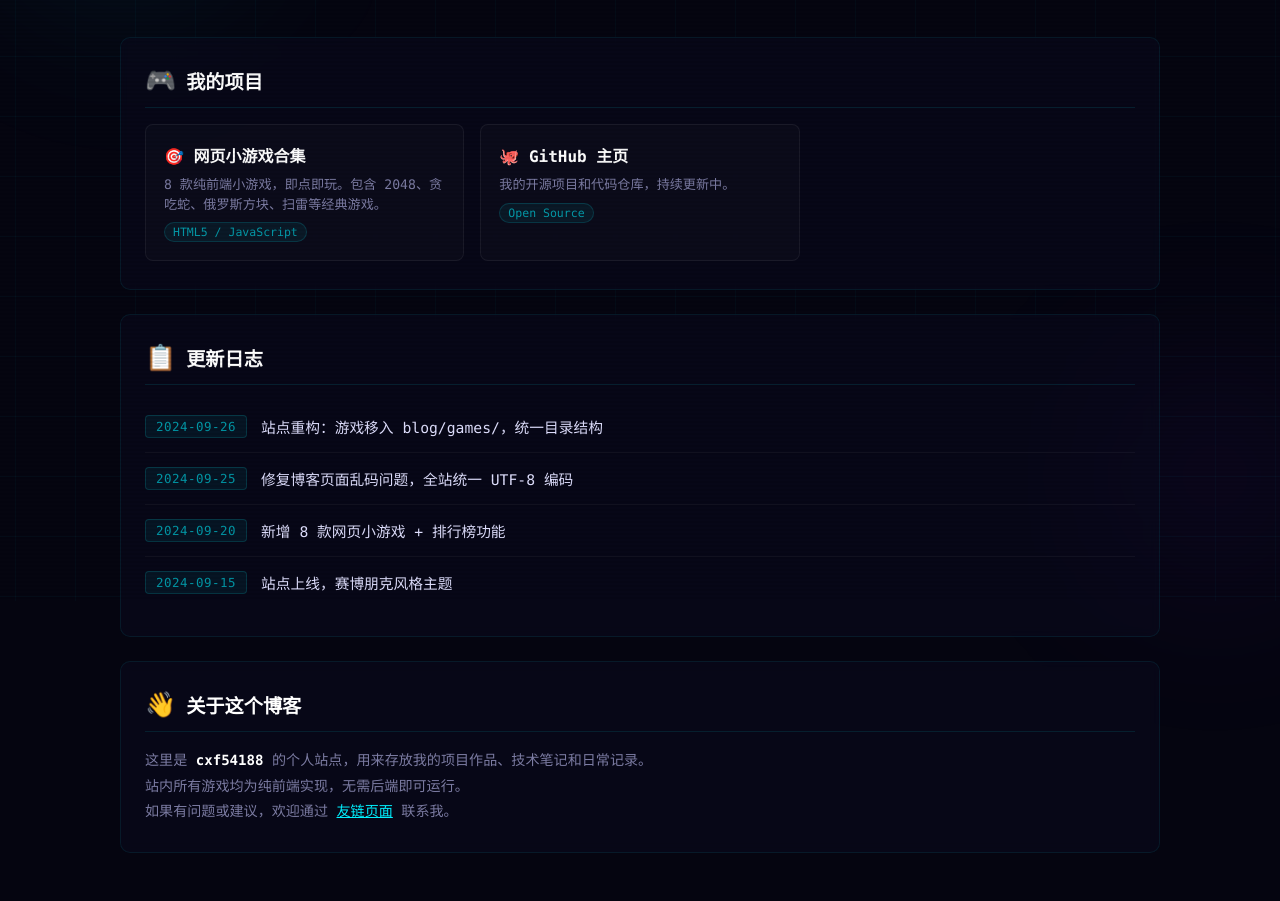
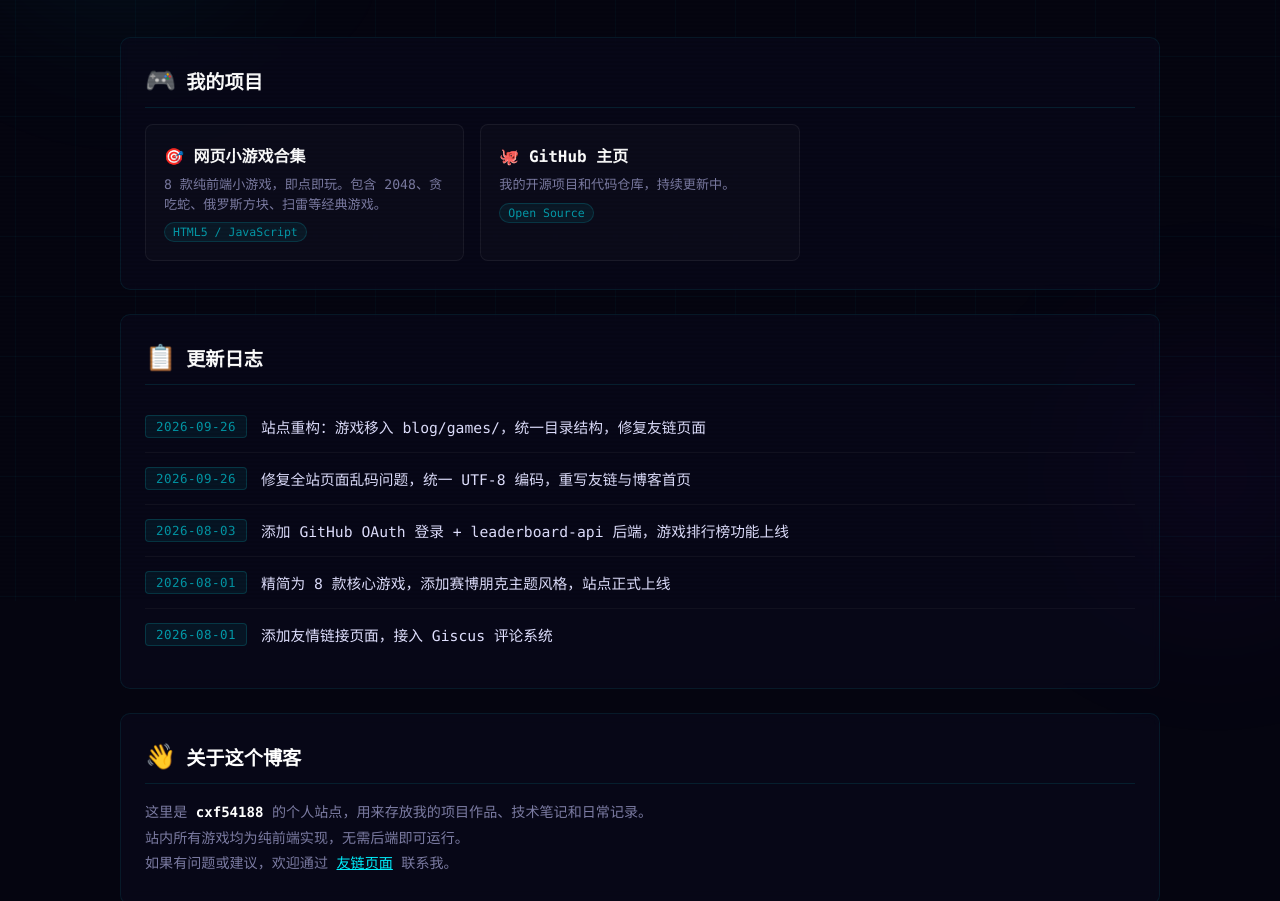
Before and after one commit to cxf54188/cxf54188.github.io, a plain HTML site: page blog/index.html in a window 1280 px wide. Shown: the part 199-1100 px from the top of the page. Drawn offline with Linux system fonts and the light colour scheme.

Commit message:
fix: update changelog dates to 2026, dynamic copyright year

```diff
--- a/blog/index.html
+++ b/blog/index.html
@@ -264,22 +264,26 @@ body {
     <!-- 文章/更新日志板块 -->
     <div class="section-block">
         <h2><span class="sec-icon">📋</span> 更新日志</h2>
-        <ul class="post-list">
+                <ul class="post-list">
             <li class="post-item">
-                <span class="post-date">2024-09-26</span>
-                <a class="post-title" href="#">站点重构：游戏移入 blog/games/，统一目录结构</a>
+                <span class="post-date">2026-09-26</span>
+                <a class="post-title" href="#">站点重构：游戏移入 blog/games/，统一目录结构，修复友链页面</a>
             </li>
             <li class="post-item">
-                <span class="post-date">2024-09-25</span>
-                <a class="post-title" href="#">修复博客页面乱码问题，全站统一 UTF-8 编码</a>
+                <span class="post-date">2026-09-26</span>
+                <a class="post-title" href="#">修复全站页面乱码问题，统一 UTF-8 编码，重写友链与博客首页</a>
             </li>
             <li class="post-item">
-                <span class="post-date">2024-09-20</span>
-                <a class="post-title" href="#">新增 8 款网页小游戏 + 排行榜功能</a>
+                <span class="post-date">2026-08-03</span>
+                <a class="post-title" href="#">添加 GitHub OAuth 登录 + leaderboard-api 后端，游戏排行榜功能上线</a>
             </li>
             <li class="post-item">
-                <span class="post-date">2024-09-15</span>
-                <a class="post-title" href="#">站点上线，赛博朋克风格主题</a>
+                <span class="post-date">2026-08-01</span>
+                <a class="post-title" href="#">精简为 8 款核心游戏，添加赛博朋克主题风格，站点正式上线</a>
+            </li>
+            <li class="post-item">
+                <span class="post-date">2026-08-01</span>
+                <a class="post-title" href="#">添加友情链接页面，接入 Giscus 评论系统</a>
             </li>
         </ul>
     </div>
```
